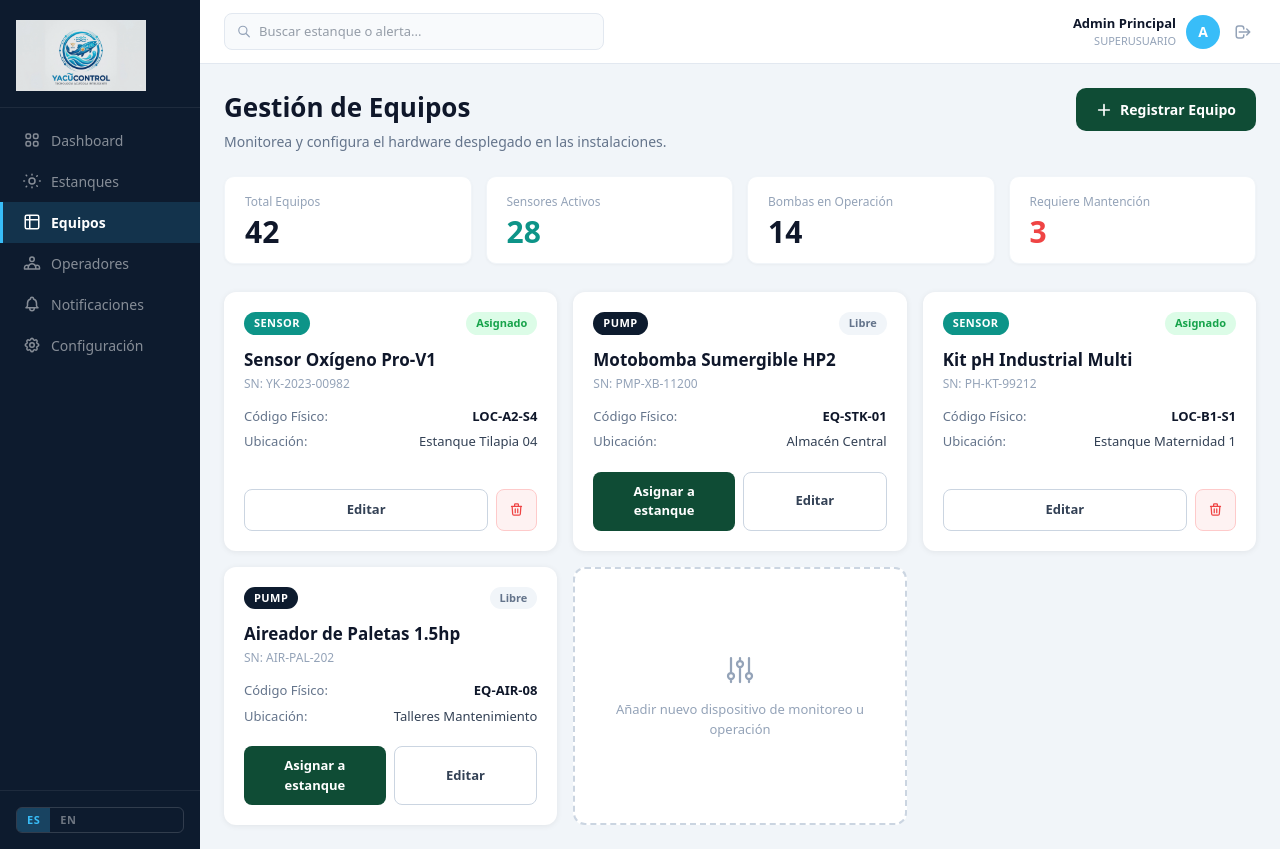
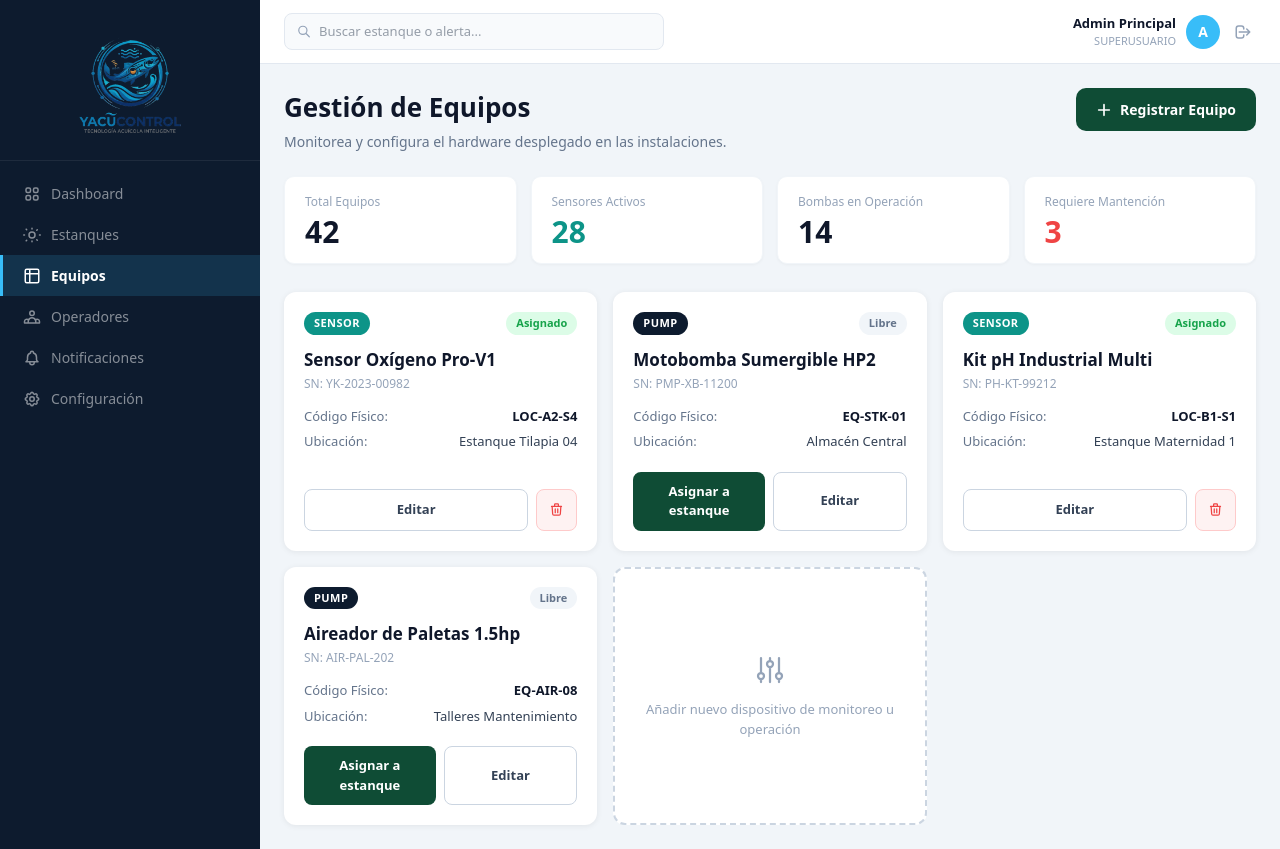
Before and after one commit to AcuaNode/yaku-frontend, a React (Vite) app: page /equipos in a window 1280 px wide. Built offline with nearby package versions, Linux system fonts and the light colour scheme.

Commit message:
feat: update logo and resize sidebar

```diff
--- a/src/layouts/DashboardLayout.tsx
+++ b/src/layouts/DashboardLayout.tsx
@@ -1,8 +1,7 @@
 import { useState } from 'react'
 import { NavLink, useNavigate } from 'react-router-dom'
 import { useTranslation } from 'react-i18next'
-import yakuLogo from '../assets/yaku-logo.jpeg'
-import LanguageSwitcher from '../components/LanguageSwitcher'
+import yakuLogo from '../assets/yaku-logo.png'
 import '../styles/dashboard.css'
 
 function NavItems({ onNav }: { onNav?: () => void }) {
@@ -79,13 +78,7 @@ export default function DashboardLayout({ children }: Props) {
 
   const logoBlock = (
     <div style={{ padding: '20px 16px 16px', borderBottom: '1px solid rgba(255,255,255,0.07)' }}>
-      <img src={yakuLogo} alt="YacuControl" style={{ width: '130px', mixBlendMode: 'lighten', opacity: 0.9 }} />
-    </div>
-  )
-
-  const sidebarBottom = (
-    <div style={{ padding: '16px', borderTop: '1px solid rgba(255,255,255,0.07)' }}>
-      <LanguageSwitcher />
+      <img src={yakuLogo} alt="YacuControl" style={{ width: '100%', mixBlendMode: 'lighten', opacity: 0.9 }} />
     </div>
   )
 
@@ -96,7 +89,6 @@ export default function DashboardLayout({ children }: Props) {
       <aside className="dash-sidebar">
         {logoBlock}
         <NavItems />
-        {sidebarBottom}
       </aside>
 
       {/* Drawer — visible en mobile via CSS */}
@@ -104,7 +96,6 @@ export default function DashboardLayout({ children }: Props) {
       <aside className={`dash-sidebar-drawer ${drawerOpen ? 'open' : 'closed'}`}>
         {logoBlock}
         <NavItems onNav={() => setDrawerOpen(false)} />
-        {sidebarBottom}
       </aside>
 
       {/* Main */}
--- a/src/pages/LoginPage.tsx
+++ b/src/pages/LoginPage.tsx
@@ -1,7 +1,7 @@
 import { useState } from 'react'
 import { Link } from 'react-router-dom'
 import { useTranslation } from 'react-i18next'
-import yakuLogo from '../assets/yaku-logo.jpeg'
+import yakuLogo from '../assets/yaku-logo.png'
 import { useAuth } from '../hooks/useAuth'
 import type { LoginCredentials } from '../domain/auth/Auth'
 
@@ -48,7 +48,7 @@ export default function LoginPage() {
         <AuthLangToggle />
 
         <div className="flex justify-center mb-6">
-          <img src={yakuLogo} alt="YacuControl" style={{ width: '180px', objectFit: 'contain', mixBlendMode: 'multiply' }} />
+          <img src={yakuLogo} alt="YacuControl" style={{ width: '300px', objectFit: 'contain', mixBlendMode: 'multiply' }} />
         </div>
 
         <form onSubmit={handleSubmit} style={{ display: 'flex', flexDirection: 'column', gap: '16px' }}>
--- a/src/pages/RegisterPage.tsx
+++ b/src/pages/RegisterPage.tsx
@@ -1,7 +1,7 @@
 import { useState } from 'react'
 import { Link } from 'react-router-dom'
 import { useTranslation } from 'react-i18next'
-import yakuLogo from '../assets/yaku-logo.jpeg'
+import yakuLogo from '../assets/yaku-logo.png'
 import { useAuth } from '../hooks/useAuth'
 import type { RegisterCredentials } from '../domain/auth/Auth'
 
@@ -52,7 +52,7 @@ export default function RegisterPage() {
         <AuthLangToggle />
 
         <div className="flex justify-center mb-6">
-          <img src={yakuLogo} alt="YacuControl" style={{ width: '180px', objectFit: 'contain', mixBlendMode: 'multiply' }} />
+          <img src={yakuLogo} alt="YacuControl" style={{ width: '300px', objectFit: 'contain', mixBlendMode: 'multiply' }} />
         </div>
 
         <form onSubmit={handleSubmit} style={{ display: 'flex', flexDirection: 'column', gap: '16px' }}>
--- a/src/styles/dashboard.css
+++ b/src/styles/dashboard.css
@@ -6,7 +6,7 @@
 
 /* Sidebar */
 .dash-sidebar {
-  width: 200px;
+  width: 260px;
   min-height: 100vh;
   background-color: #0d1b2e;
   display: flex;
@@ -22,7 +22,7 @@
   top: 0;
   left: 0;
   height: 100%;
-  width: 200px;
+  width: 260px;
   background-color: #0d1b2e;
   display: flex;
   flex-direction: column;
```
Also changed, not shown: src/assets/yaku-logo.png (added).
